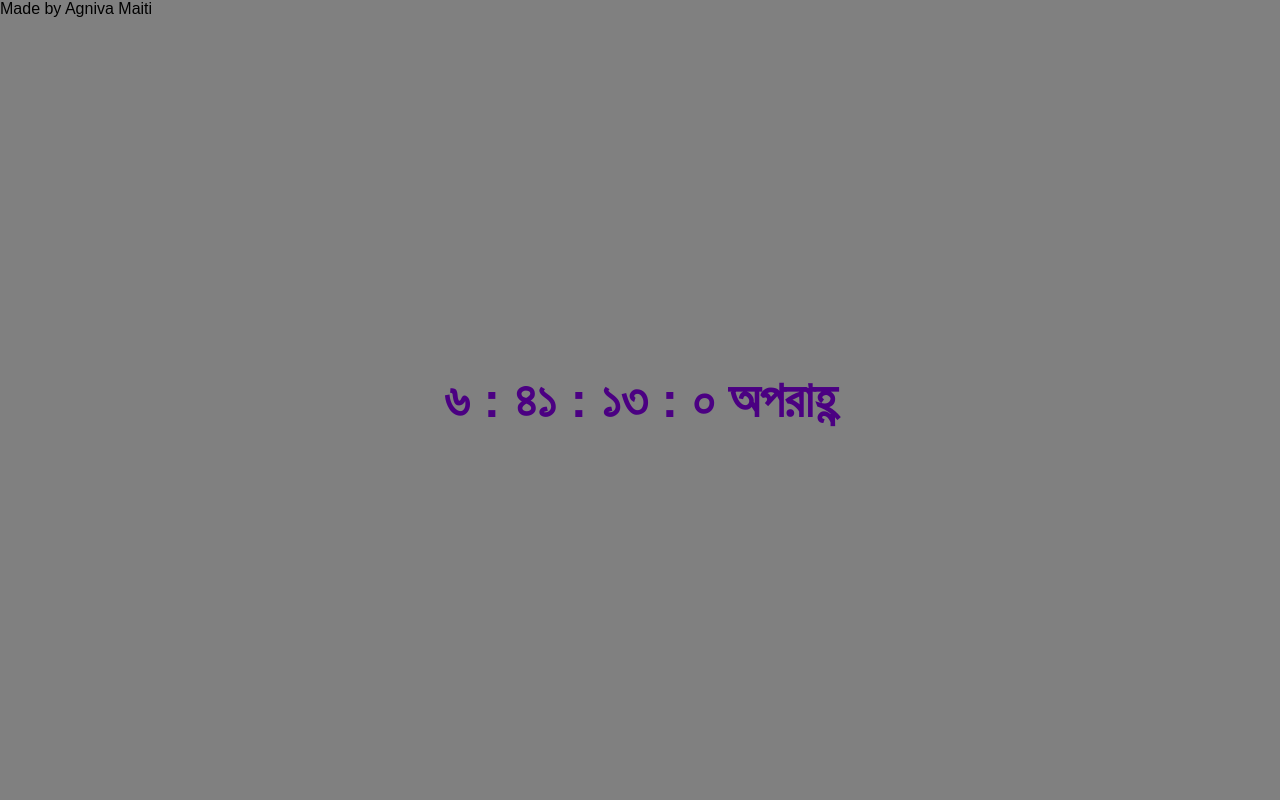
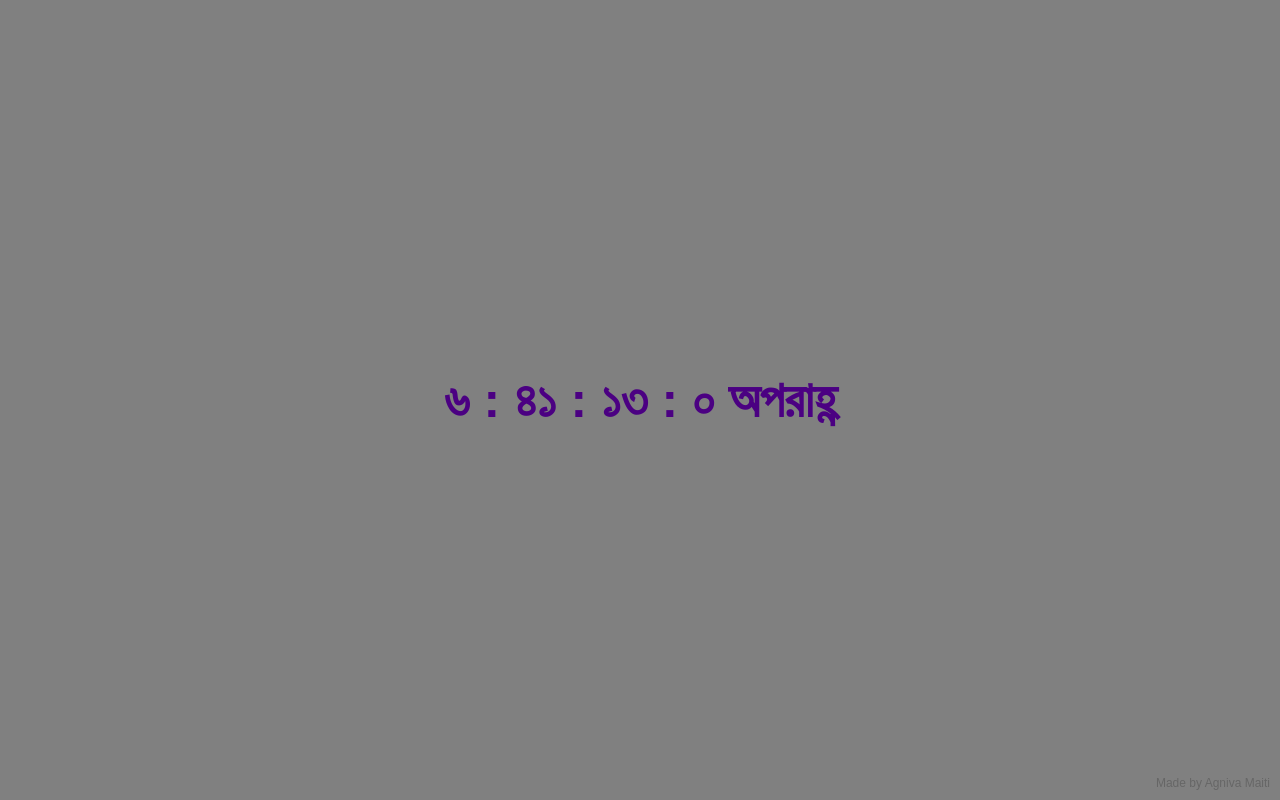
Before and after one commit to AgnivaMaiti/JavaScript-Clock-Bengali, a plain HTML site: page index.html in a window 1280 px wide. Drawn offline with Linux system fonts and the light colour scheme.

Commit message:
Update style.css

```diff
--- a/style.css
+++ b/style.css
@@ -1,5 +1,5 @@
 body {
-    font-family: 'SolaimanLipi', Arial, sans-serif;
+    font-family: 'Solaimanlipi', Arial, sans-serif;
     margin: 0%;
     padding: 0%;
     background-color: grey;
@@ -14,3 +14,11 @@ body {
     transform: translate(-50%, -50%);
     font-size: 50px;
 }
+
+.made-by {
+    position: absolute;
+    bottom: 10px;
+    right: 10px;
+    font-size: 12px;
+    color: #666;
+}
```
